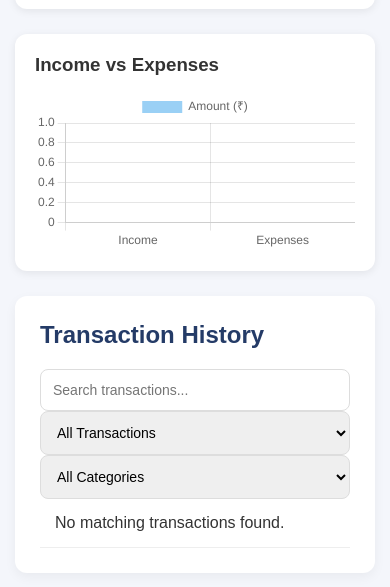
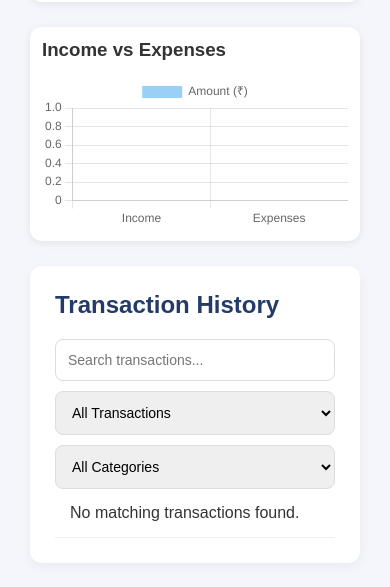
Before and after one commit to kirankumaryarashi/Expenso, a plain HTML site: page index.html in a window 390 px wide. Shown: the part 1391-1978 px from the top of the page. Drawn offline with nearby package versions, Linux system fonts and the light colour scheme.

Commit message:
Make Expenso responsive for mobile

```diff
--- a/style.css
+++ b/style.css
@@ -194,6 +194,52 @@ button:hover {
 .chart-container canvas {
     max-height: 320px;
 }
+/* Responsive Design */
 
+@media (max-width: 768px) {
+    body {
+        padding: 15px;
+    }
+
+    .container {
+        width: 100%;
+        padding: 15px;
+    }
+
+    .summary-cards {
+        grid-template-columns: 1fr;
+    }
+
+    .chart-container {
+        width: 100%;
+        max-width: 100%;
+    }
+
+    .transaction-filters {
+        display: flex;
+        flex-direction: column;
+        gap: 10px;
+    }
+
+    .transaction-filters input,
+    .transaction-filters select {
+        width: 100%;
+    }
+}
+
+@media (max-width: 480px) {
+    h1 {
+        font-size: 24px;
+    }
+
+    .chart-container {
+        padding: 12px;
+    }
+
+    button {
+        width: 100%;
+        margin-top: 8px;
+    }
+}
 
 }
```
